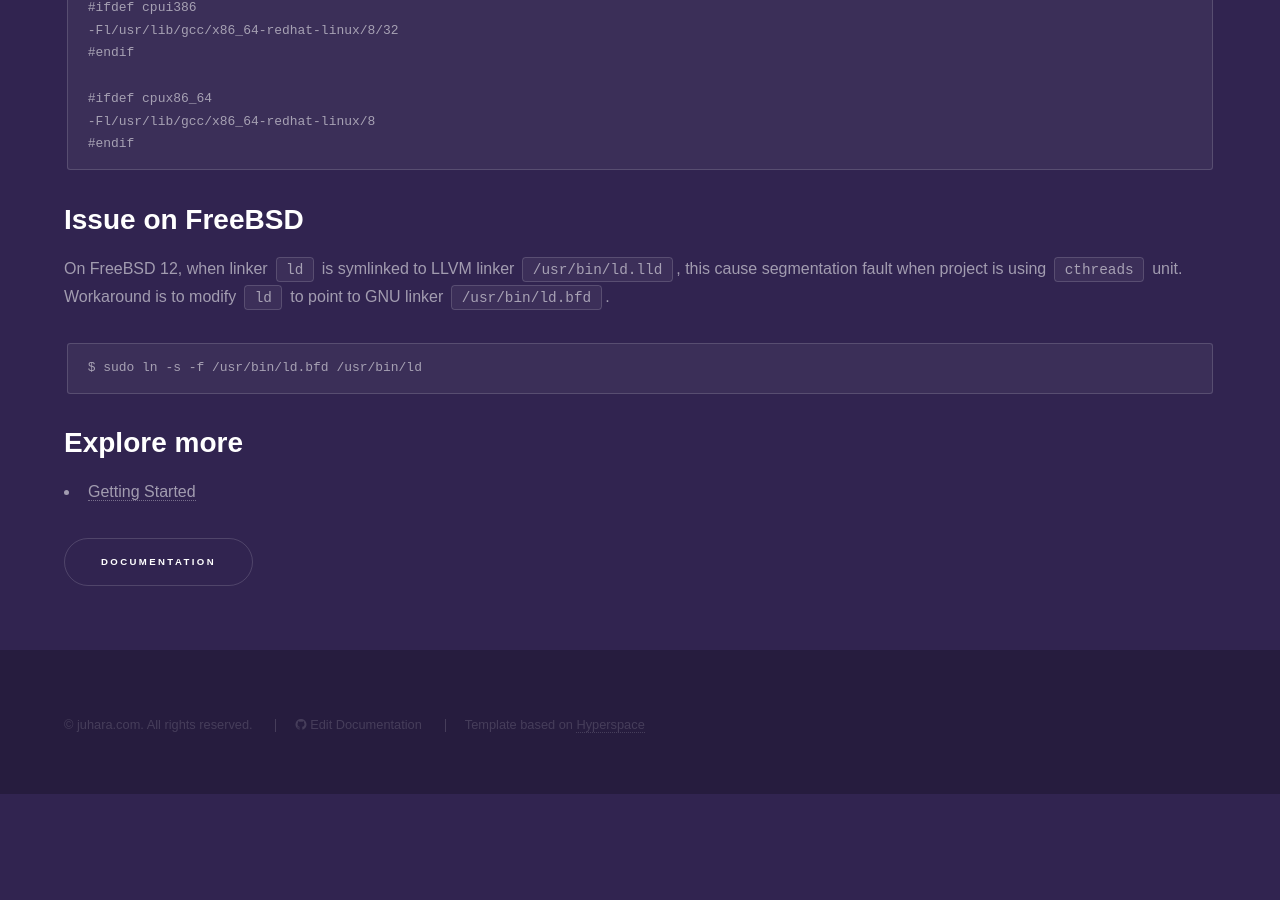
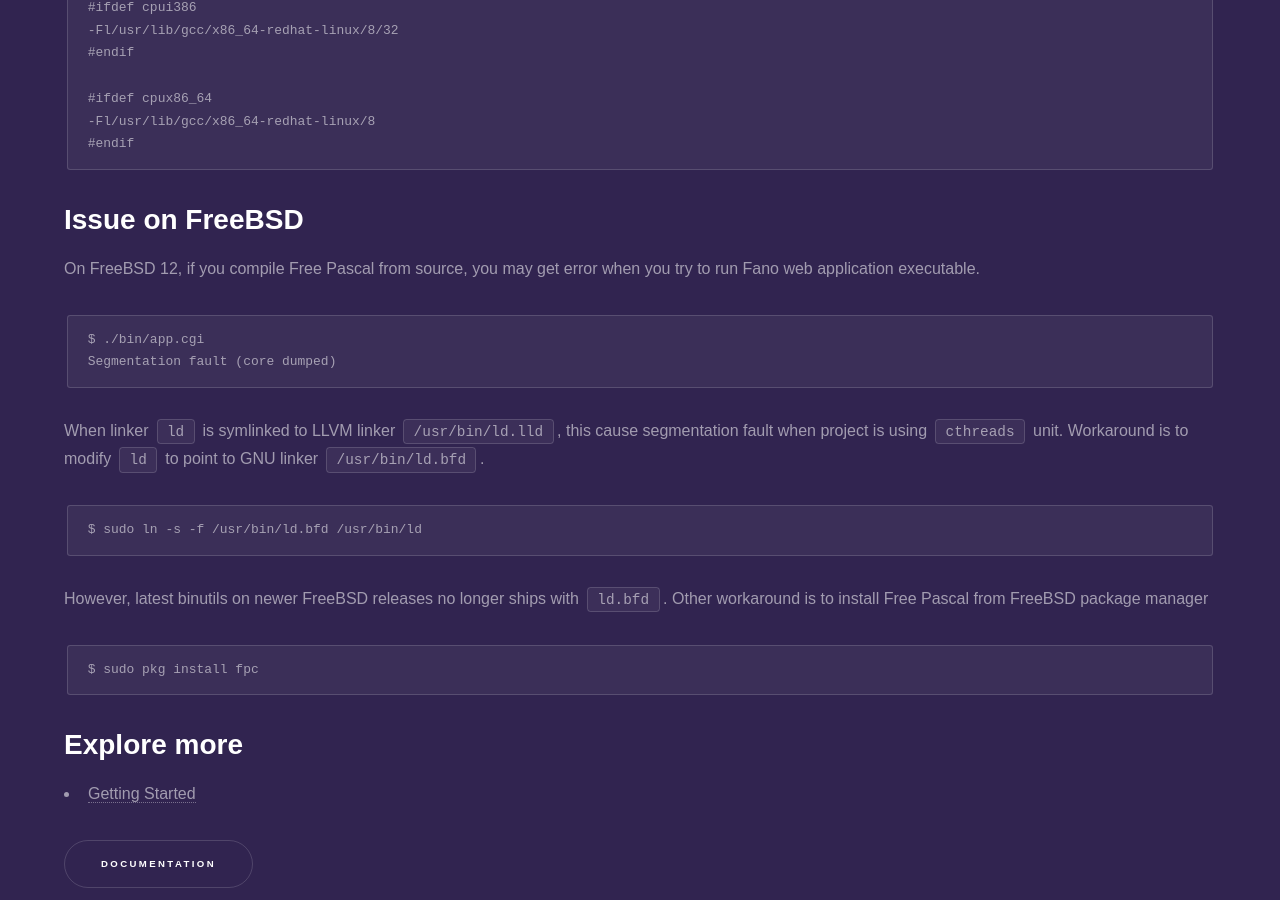
Before and after one commit to fanoframework/fanoframework.github.io, a Jekyll site: the page built from known-issues/index.md, in a window 1280 px wide and 900 px high, scrolled down 1266 px. Built offline with Jekyll 4.4.1, drawn with Linux system fonts in a browser that asks for light colours; our own code applies the rules of GitHub Pages for plain Markdown files; before the commit the page ends 2060 px from its top, so only the background shows below that.

Commit message:
improve topic on known issue on FreeBSD

````diff
--- a/known-issues/index.md
+++ b/known-issues/index.md
@@ -55,12 +55,26 @@ Edit Free Pascal main configuration, `/etc/fpc.cfg` file and add following lines
 ```
 
 ## Issue on FreeBSD
-On FreeBSD 12, when linker `ld` is symlinked to LLVM linker `/usr/bin/ld.lld`, this cause segmentation fault when project is using `cthreads` unit.
+
+On FreeBSD 12, if you compile Free Pascal from source, you may get error when you try to run Fano web application executable.
+
+```
+$ ./bin/app.cgi
+Segmentation fault (core dumped)
+```
+
+When linker `ld` is symlinked to LLVM linker `/usr/bin/ld.lld`, this cause segmentation fault when project is using `cthreads` unit.
 Workaround is to modify `ld` to point to GNU linker `/usr/bin/ld.bfd`.
 
 ```
 $ sudo ln -s -f /usr/bin/ld.bfd /usr/bin/ld
 ```
+However, latest binutils on newer FreeBSD releases no longer ships with `ld.bfd`.
+Other workaround is to install Free Pascal from FreeBSD package manager
+
+```
+$ sudo pkg install fpc
+```
 ## Explore more
 
 - [Getting Started](/getting-started)
````
